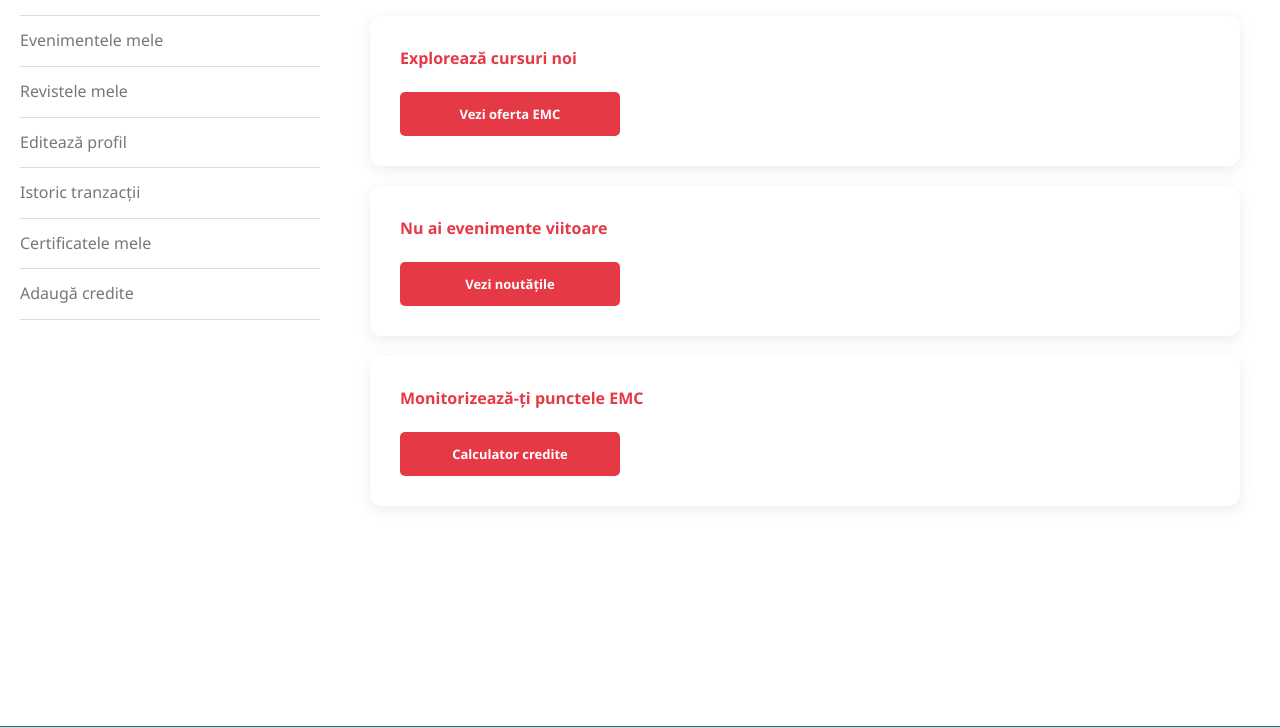
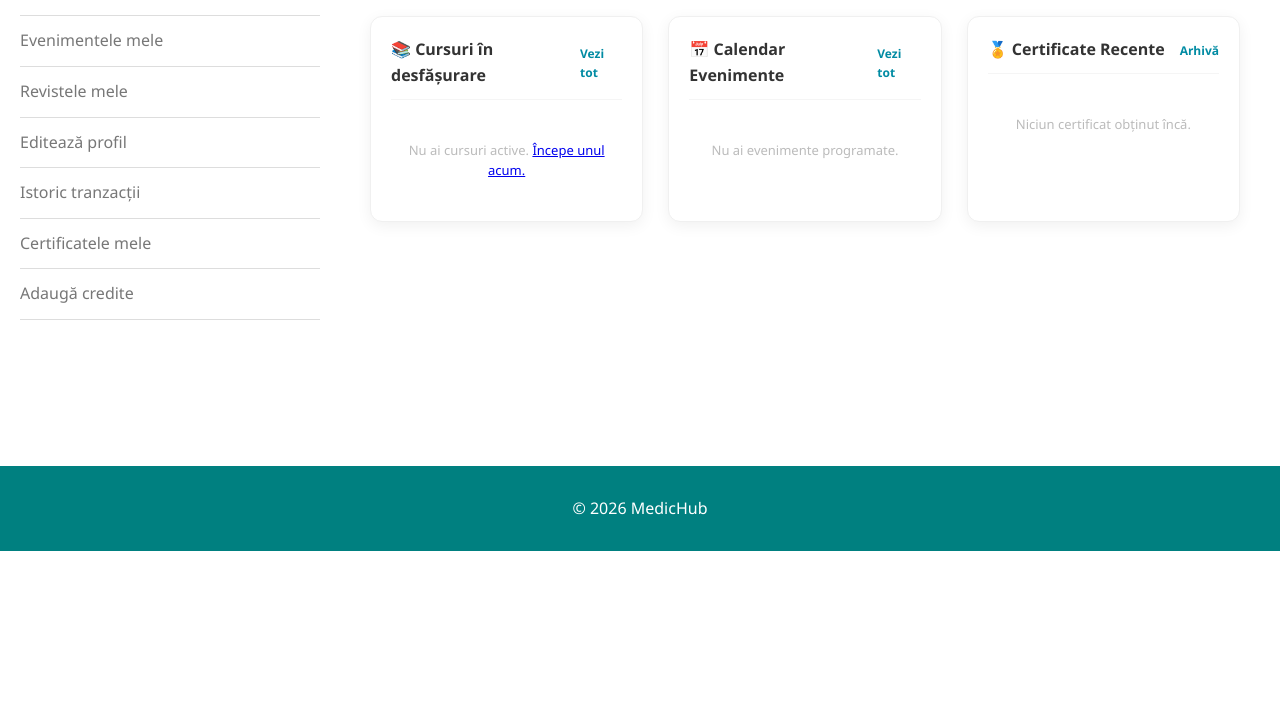
Before and after one commit to dariusss23/MedicHub-Site, a Django app: page / in a window 1280 px wide. Shown: the part 601-1328 px from the top of the page. After the commit the page ends 1152 px from the top, so only its background shows below. Run offline with Django 5.2, Linux system fonts and the light colour scheme.

Commit message:
Download certificate

```diff
--- a/project/app/static/app/css/user_profile.css
+++ b/project/app/static/app/css/user_profile.css
@@ -1,8 +1,3 @@
-:root {
-    --medic-teal: #008ba3;
-    --medic-red: #e63946;
-}
-
 .hero-banner {
     background-color: var(--medic-teal);
     border-radius: 12px;
@@ -100,76 +95,113 @@
     margin: 0;
 }
 
-.info-cards {
+/* --- SUMMARY SECTION LAYOUT --- */
+.summary-section {
     display: grid;
-    grid-template-columns: 1fr;
-    gap: 20px;
+    grid-template-columns: repeat(3, 1fr); /* 3 coloane egale */
+    gap: 25px;
+    margin-top: 10px;
 }
 
-.card {
+.summary-card {
     background: white;
-    padding: 30px;
     border-radius: 12px;
-    box-shadow: 0 4px 15px rgba(0,0,0,0.08);
+    padding: 20px;
+    box-shadow: 0 4px 15px rgba(0,0,0,0.06);
+    border: 1px solid #f0f0f0;
+}
+
+.summary-header {
+    display: flex;
+    justify-content: space-between;
+    align-items: center;
+    margin-bottom: 20px;
+    border-bottom: 1px solid #f5f5f5;
+    padding-bottom: 10px;
+}
+
+.summary-header h3 {
+    font-size: 16px;
+    color: #333;
+    margin: 0;
+}
+
+.view-all {
+    font-size: 12px;
+    color: var(--medic-teal);
+    text-decoration: none;
+    font-weight: 600;
+}
+
+/* --- LIST ITEMS --- */
+.summary-list {
     display: flex;
     flex-direction: column;
-    justify-content: space-between;
-    height: 150px;
+    gap: 15px;
 }
 
-.card-alert {
-    color: var(--medic-red);
-    font-weight: 600;
-    margin: 0;
-    font-size: 16px;
+.summary-item {
+    display: flex;
+    align-items: center;
+    gap: 12px;
 }
 
-.btn-primary {
-    background-color: var(--medic-red);
-    color: white !important;
-    border: none;
-    padding: 12px 20px;
-    border-radius: 5px;
-    cursor: pointer;
-
-    text-decoration: none !important;
-    display: inline-block;
-    width: 220px;
-    text-align: center;
-    align-self: flex-start;
-
-    font-size: 13px;
-    font-weight: 700;
-    margin-top: 15px;
-    transition: background 0.2s ease, transform 0.1s ease;
-    box-sizing: border-box;
+.item-info {
+    display: flex;
+    flex-direction: column;
+    flex: 1;
 }
 
-.btn-primary:hover {
-    background-color: #b91c1c;
-    text-decoration: none !important;
+.item-name {
+    font-size: 14px;
+    font-weight: 600;
+    color: #444;
+    line-height: 1.3;
 }
 
-.btn-primary:active {
-    transform: scale(0.98);
+.item-meta {
+    font-size: 11px;
+    color: #999;
 }
 
-@media (max-width: 1024px) {
-    .stats-grid {
-        grid-template-columns: repeat(2, 1fr);
-    }
+/* --- MINI PROGRESS BAR --- */
+.progress-container-mini {
+    height: 4px;
+    background: #eee;
+    border-radius: 2px;
+    width: 60px;
+    overflow: hidden;
 }
 
-@media (max-width: 600px) {
-    .stats-grid {
-        grid-template-columns: 1fr;
-    }
+.progress-bar-mini {
+    height: 100%;
+    background: var(--medic-teal);
+}
 
-    .hero-text h1 {
-        font-size: 32px;
-    }
+/* --- DATE ICON (Pentru Evenimente) --- */
+.item-date {
+    background: #f0f8f9;
+    color: var(--medic-teal);
+    padding: 5px;
+    border-radius: 6px;
+    display: flex;
+    flex-direction: column;
+    align-items: center;
+    min-width: 40px;
+}
 
-    .btn-primary {
-        width: 100%;
-    }
+.item-date .day { font-size: 16px; font-weight: 800; }
+.item-date .month { font-size: 9px; text-transform: uppercase; }
+
+/* --- EMPTY STATE --- */
+.empty-text {
+    font-size: 13px;
+    color: #bbb;
+    text-align: center;
+    padding: 20px 0;
 }
+
+/* --- RESPONSIVITATE --- */
+@media (max-width: 1100px) {
+    .summary-section { grid-template-columns: 1fr; } /* Pe mobil se pun unul sub altul */
+}
--- a/project/app/templates/app/user_certificates.html
+++ b/project/app/templates/app/user_certificates.html
@@ -43,7 +43,7 @@
                 <h3>{{ cert.name }}</h3>
                 <p class="cert-date">Eliberat la: {{ cert.issue_date|date:"d.m.Y" }}</p>
                 <div class="cert-actions">
-                    <a href="#" class="btn-download-main">Descarcă PDF</a>
+                    <a href="{% url 'download_cert_pdf' cert.certificate_id %}" class="btn-download-main">Descarcă PDF</a>
                 </div>
             </div>
         </div>
--- a/project/app/templates/app/user_profile.html
+++ b/project/app/templates/app/user_profile.html
@@ -47,35 +47,70 @@
     </div>
 </div>
 
-<section class="info-cards">
-    <div class="card">
-        {% if in_progress > 0 %}
-            <p class="card-alert">Ai cursuri în desfășurare</p>
-            <a href="{% url 'user_courses' %}" class="btn-primary">Continuă studiul</a>
-        {% else %}
-            <p class="card-alert">Explorează cursuri noi</p>
-            <a href="{% url 'user_courses' %}" class="btn-primary">Vezi oferta EMC</a>
-        {% endif %}
+<section class="summary-section">
+    <div class="summary-card">
+        <div class="summary-header">
+            <h3>📚 Cursuri în desfășurare</h3>
+            <a href="{% url 'user_courses' %}" class="view-all">Vezi tot</a>
+        </div>
+        <div class="summary-list">
+            {% for uc in recent_courses %}
+            <div class="summary-item">
+                <div class="item-info">
+                    <span class="item-name">{{ uc.course.name }}</span>
+                    <span class="item-meta">{{ uc.progress }}% finalizat</span>
+                </div>
+                <div class="progress-container-mini">
+                    <div class="progress-bar-mini" style="width: {{ uc.progress }}%"></div>
+                </div>
+            </div>
+            {% empty %}
+            <p class="empty-text">Nu ai cursuri active. <a href="{% url 'user_courses' %}">Începe unul acum.</a></p>
+            {% endfor %}
+        </div>
     </div>
 
-    <div class="card">
-        {% if upcoming_events_count > 0 %}
-            <p class="card-alert">Ai {{ upcoming_events_count }} evenimente programate</p>
-            <a href="{% url 'user_events' %}" class="btn-primary">Vezi calendarul</a>
-        {% else %}
-            <p class="card-alert">Nu ai evenimente viitoare</p>
-            <a href="/evenimente/" class="btn-primary">Vezi noutățile</a>
-        {% endif %}
+    <div class="summary-card">
+        <div class="summary-header">
+            <h3>📅 Calendar Evenimente</h3>
+            <a href="{% url 'user_events' %}" class="view-all">Vezi tot</a>
+        </div>
+        <div class="summary-list">
+            {% for ue in next_events %}
+            <div class="summary-item">
+                <div class="item-date">
+                    <span class="day">{{ ue.event.event_date|date:"d" }}</span>
+                    <span class="month">{{ ue.event.event_date|date:"M" }}</span>
+                </div>
+                <div class="item-info">
+                    <span class="item-name">{{ ue.event.name }}</span>
+                    <span class="item-meta">{{ ue.event.location }}</span>
+                </div>
+            </div>
+            {% empty %}
+            <p class="empty-text">Nu ai evenimente programate.</p>
+            {% endfor %}
+        </div>
     </div>
 
-    <div class="card">
-        {% if certs_count > 0 %}
-            <p class="card-alert">Ai {{ certs_count }} diplome disponibile</p>
-            <a href="{% url 'user_certificates' %}" class="btn-primary">Descarcă certificate</a>
-        {% else %}
-            <p class="card-alert">Monitorizează-ți punctele EMC</p>
-            <a href="{% url 'user_add_credits' %}" class="btn-primary">Calculator credite</a>
-        {% endif %}
+    <div class="summary-card">
+        <div class="summary-header">
+            <h3>🏅 Certificate Recente</h3>
+            <a href="{% url 'user_certificates' %}" class="view-all">Arhivă</a>
+        </div>
+        <div class="summary-list">
+            {% for cert in latest_certificates %}
+            <div class="summary-item cert-item">
+                <span class="cert-icon">📜</span>
+                <div class="item-info">
+                    <span class="item-name">{{ cert.course.name }}</span>
+                    <span class="item-meta">Obținut la: {{ cert.issue_date|date:"d.m.Y" }}</span>
+                </div>
+            </div>
+            {% empty %}
+            <p class="empty-text">Niciun certificat obținut încă.</p>
+            {% endfor %}
+        </div>
     </div>
 </section>
 {% endblock %}
--- a/project/app/urls.py
+++ b/project/app/urls.py
@@ -14,4 +14,5 @@ urlpatterns = [
     path("login/", views.login_view, name="login"),
     path("logout/", views.logout_view, name="logout"),
     path('profile/add-credits/delete/<int:credit_id>/', views.delete_credit, name='delete_credit'),
+    path('certificate/download/<int:cert_id>/', views.export_certificate_pdf, name='download_cert_pdf'),
 ]
--- a/project/app/views.py
+++ b/project/app/views.py
@@ -6,6 +6,11 @@ from .models import *
 from datetime import datetime
 from django.contrib.auth import update_session_auth_hash
 from django.utils import timezone
+from django.template.loader import render_to_string
+from django.shortcuts import get_object_or_404
+from weasyprint import HTML
+import tempfile
+from django.utils import translation
 
 
 def user_profile(request):
@@ -13,19 +18,18 @@ def user_profile(request):
         now = timezone.now()
         user_courses = UserCourse.objects.filter(user=request.user)
 
-        active_courses_count = user_courses.filter(progress__gt=0, progress__lt=100).count()
-
-        upcoming_events_count = UserEvent.objects.filter(user=request.user, event__event_date__gte=now).count()
-
-        certs_count = Certificate.objects.filter(user=request.user).count()
-
-        total_points = sum(uc.course.number_credits for uc in user_courses if uc.progress == 100)
+        recent_courses = user_courses.filter(progress__gt=0, progress__lt=100)[:2]
+        next_events = UserEvent.objects.filter(user=request.user, event__event_date__gte=now).order_by('event__event_date')[:2]
+        latest_certificates = Certificate.objects.filter(user=request.user).order_by('-issue_date')[:2]
 
         context = {
-            'active_courses_count': active_courses_count,
-            'upcoming_events_count': upcoming_events_count,
-            'certs_count': certs_count,
-            'total_points': total_points,
+            'active_courses_count': user_courses.filter(progress__gt=0, progress__lt=100).count(),
+            'upcoming_events_count': next_events.count(),
+            'certs_count': Certificate.objects.filter(user=request.user).count(),
+            'total_points': sum(uc.course.number_credits for uc in user_courses if uc.progress == 100),
+            'recent_courses': recent_courses,
+            'next_events': next_events,
+            'latest_certificates': latest_certificates,
         }
     else:
         context = {}
@@ -203,3 +207,27 @@ def login_view(request):
 def logout_view(request):
     logout(request)
     return redirect('user_profile')
+
+def export_certificate_pdf(request, cert_id):
+    translation.activate('ro')
+
+    certificat = get_object_or_404(Certificate, certificate_id=cert_id, user=request.user)
+
+    context = {
+        'cert': certificat,
+        'user': request.user,
+    }
+
+    html_string = render_to_string('app/pdf/certificate_template.html', context)
+
+    html = HTML(string=html_string, base_url=request.build_absolute_uri())
+    result = html.write_pdf()
+
+    response = HttpResponse(content_type='application/pdf')
+    filename = f"Certificat_{certificat.certificate_id}.pdf"
+    response['Content-Disposition'] = f'attachment; filename="{filename}"'
+    response.write(result)
+
+    translation.deactivate()
+
+    return response
--- a/project/manage.py
+++ b/project/manage.py
@@ -2,10 +2,16 @@
 """Django's command-line utility for administrative tasks."""
 import os
 import sys
+import platform
 
 
 def main():
     """Run administrative tasks."""
+    if platform.system() == 'Windows':
+        pango_path = r'D:\MSYS_Django\mingw64\bin'
+        if os.path.exists(pango_path):
+            os.add_dll_directory(pango_path)
+
     os.environ.setdefault('DJANGO_SETTINGS_MODULE', 'project.settings')
     try:
         from django.core.management import execute_from_command_line
```
Also changed, not shown: project/app/static/app/css/user_certificates.css (+24 -0 lines), project/app/templates/app/pdf/certificate_template.html (added, +138 -0 lines), project/project/settings.py (+18 -4 lines).
